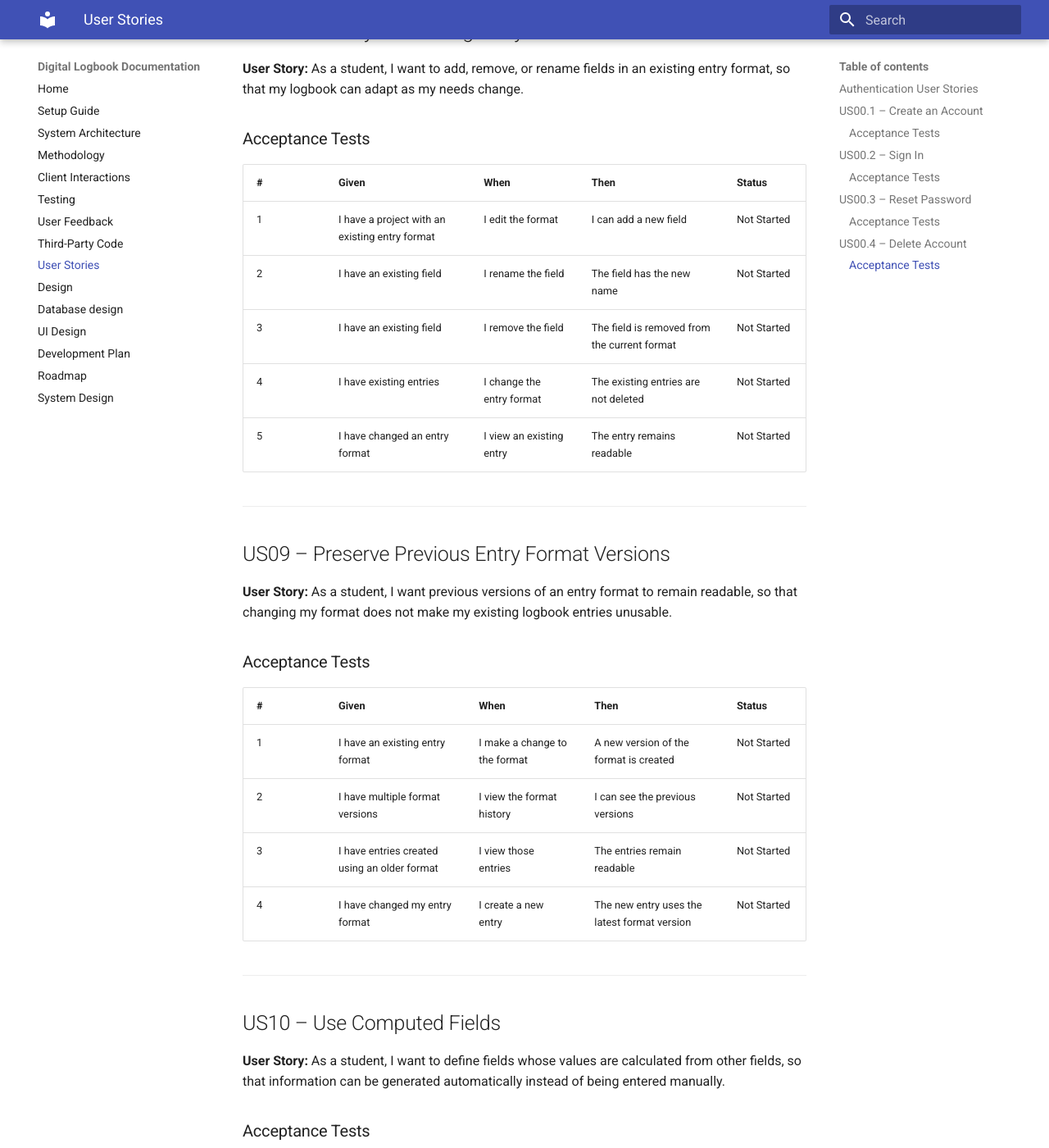
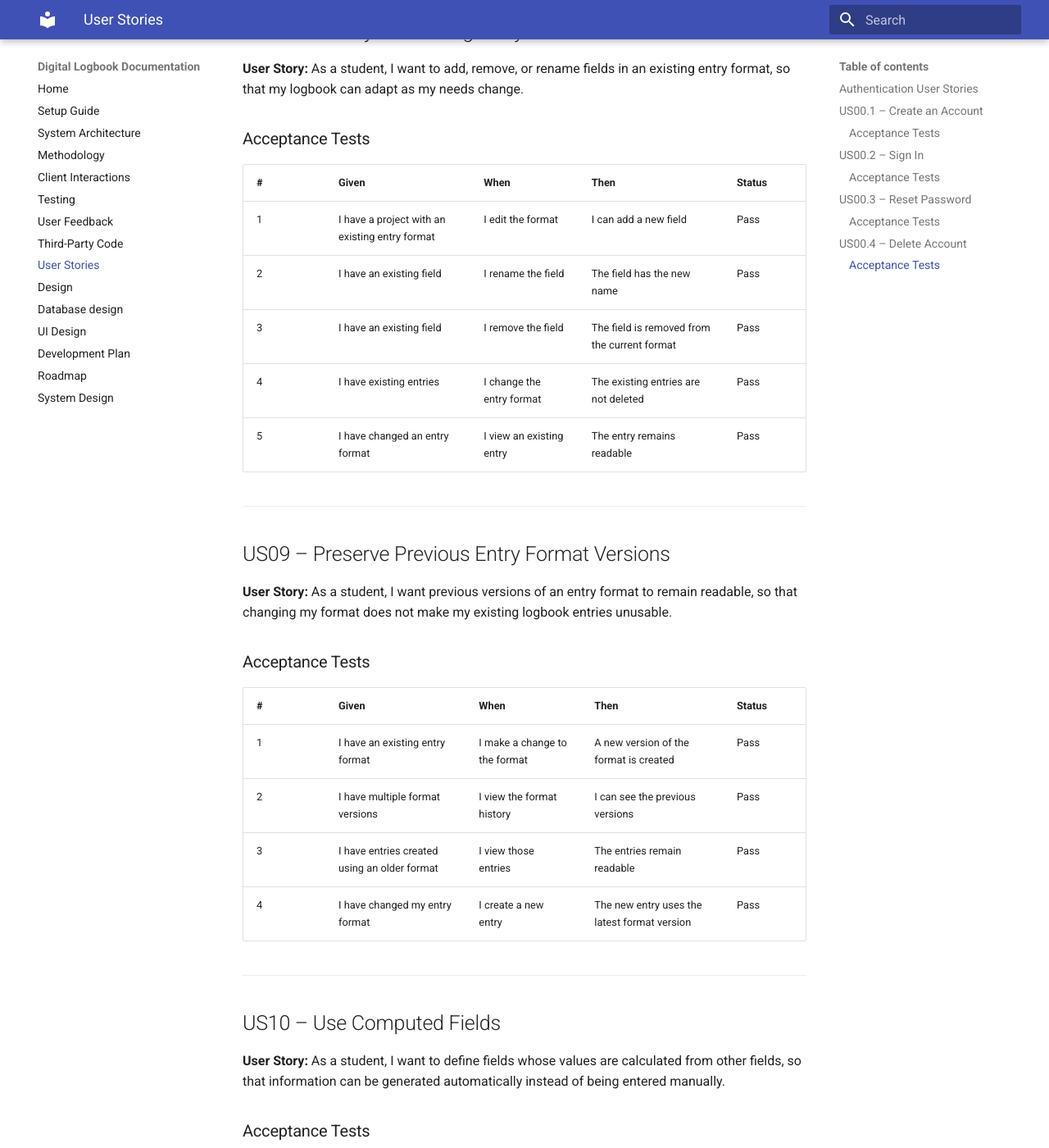
Before and after one commit to DiMpho-20/coms3011a-logbook-digital-logbook, an MkDocs documentation site: the page built from docs/user-stories/user-stories.md, in a window 1280 px wide and 1400 px high, scrolled down 7763 px. Shown: the whole window at 82% size. Built offline with MkDocs 1.6.1 and Material for MkDocs 9.7.7, drawn with Linux system fonts in a browser that asks for light colours; some of the changed text lies outside the part shown.

Commit message:
docs:Update user stories status

```diff
--- a/docs/user-stories/user-stories.md
+++ b/docs/user-stories/user-stories.md
@@ -174,14 +174,14 @@
 
 ### Acceptance Tests
 
-| **#** | **Given**                                  | **When**                        | **Then**                                                 | **Status**  |
-| ----- | ------------------------------------------ | ------------------------------- | -------------------------------------------------------- | ----------- |
-| 1     | I have a project                           | I edit its entry format         | I can select from additional field types                 | Pass        |
-| 2     | I am adding a field                        | I select a tag field type       | The field accepts tag values                             | Pass        |
-| 3     | I am adding a field                        | I select a checklist field type | The field allows checklist items to be recorded          | Pass        |
-| 4     | I am adding a field                        | I select a link field type      | The field allows a link to be recorded                   | Pass        |
-| 5     | I am adding a field                        | I select a reference field type | The field allows a reference to another entry or project | Not Started |
-| 6     | I have created an entry using a rich field | I view the entry                | The rich field values are displayed correctly            | Not Started |
+| **#** | **Given**                                  | **When**                        | **Then**                                                 | **Status** |
+| ----- | ------------------------------------------ | ------------------------------- | -------------------------------------------------------- | ---------- |
+| 1     | I have a project                           | I edit its entry format         | I can select from additional field types                 | Pass       |
+| 2     | I am adding a field                        | I select a tag field type       | The field accepts tag values                             | Pass       |
+| 3     | I am adding a field                        | I select a checklist field type | The field allows checklist items to be recorded          | Pass       |
+| 4     | I am adding a field                        | I select a link field type      | The field allows a link to be recorded                   | Pass       |
+| 5     | I am adding a field                        | I select a reference field type | The field allows a reference to another entry or project | Pass       |
+| 6     | I have created an entry using a rich field | I view the entry                | The rich field values are displayed correctly            | Pass       |
 
 ---
 
@@ -191,13 +191,13 @@
 
 ### Acceptance Tests
 
-| **#** | **Given**                                      | **When**                  | **Then**                                     | **Status**  |
-| ----- | ---------------------------------------------- | ------------------------- | -------------------------------------------- | ----------- |
-| 1     | I have a project with an existing entry format | I edit the format         | I can add a new field                        | Not Started |
-| 2     | I have an existing field                       | I rename the field        | The field has the new name                   | Not Started |
-| 3     | I have an existing field                       | I remove the field        | The field is removed from the current format | Not Started |
-| 4     | I have existing entries                        | I change the entry format | The existing entries are not deleted         | Not Started |
-| 5     | I have changed an entry format                 | I view an existing entry  | The entry remains readable                   | Not Started |
+| **#** | **Given**                                      | **When**                  | **Then**                                     | **Status** |
+| ----- | ---------------------------------------------- | ------------------------- | -------------------------------------------- | ---------- |
+| 1     | I have a project with an existing entry format | I edit the format         | I can add a new field                        | Pass       |
+| 2     | I have an existing field                       | I rename the field        | The field has the new name                   | Pass       |
+| 3     | I have an existing field                       | I remove the field        | The field is removed from the current format | Pass       |
+| 4     | I have existing entries                        | I change the entry format | The existing entries are not deleted         | Pass       |
+| 5     | I have changed an entry format                 | I view an existing entry  | The entry remains readable                   | Pass       |
 
 ---
 
@@ -207,12 +207,12 @@
 
 ### Acceptance Tests
 
-| **#** | **Given**                                    | **When**                      | **Then**                                     | **Status**  |
-| ----- | -------------------------------------------- | ----------------------------- | -------------------------------------------- | ----------- |
-| 1     | I have an existing entry format              | I make a change to the format | A new version of the format is created       | Not Started |
-| 2     | I have multiple format versions              | I view the format history     | I can see the previous versions              | Not Started |
-| 3     | I have entries created using an older format | I view those entries          | The entries remain readable                  | Not Started |
-| 4     | I have changed my entry format               | I create a new entry          | The new entry uses the latest format version | Not Started |
+| **#** | **Given**                                    | **When**                      | **Then**                                     | **Status** |
+| ----- | -------------------------------------------- | ----------------------------- | -------------------------------------------- | ---------- |
+| 1     | I have an existing entry format              | I make a change to the format | A new version of the format is created       | Pass       |
+| 2     | I have multiple format versions              | I view the format history     | I can see the previous versions              | Pass       |
+| 3     | I have entries created using an older format | I view those entries          | The entries remain readable                  | Pass       |
+| 4     | I have changed my entry format               | I create a new entry          | The new entry uses the latest format version | Pass       |
 
 ---
 
@@ -222,12 +222,12 @@
 
 ### Acceptance Tests
 
-| **#** | **Given**                                   | **When**                  | **Then**                                                     | **Status**  |
-| ----- | ------------------------------------------- | ------------------------- | ------------------------------------------------------------ | ----------- |
-| 1     | I am defining an entry format               | I create a computed field | I can specify that the field is calculated from other fields | Not Started |
-| 2     | I have defined a computed field             | I create an entry         | The system calculates the field's value automatically        | Not Started |
-| 3     | A computed field depends on other fields    | I change the input values | The computed value is updated                                | Not Started |
-| 4     | I view an entry containing a computed field | I open the entry          | The calculated value is displayed                            | Not Started |
+| **#** | **Given**                                   | **When**                  | **Then**                                                     | **Status** |
+| ----- | ------------------------------------------- | ------------------------- | ------------------------------------------------------------ | ---------- |
+| 1     | I am defining an entry format               | I create a computed field | I can specify that the field is calculated from other fields | Pass       |
+| 2     | I have defined a computed field             | I create an entry         | The system calculates the field's value automatically        | Pass       |
+| 3     | A computed field depends on other fields    | I change the input values | The computed value is updated                                | Pass       |
+| 4     | I view an entry containing a computed field | I open the entry          | The calculated value is displayed                            | Pass       |
 
 ---
 
@@ -237,13 +237,13 @@
 
 ### Acceptance Tests
 
-| **#** | **Given**                                        | **When**                      | **Then**                                                                             | **Status**  |
-| ----- | ------------------------------------------------ | ----------------------------- | ------------------------------------------------------------------------------------ | ----------- |
-| 1     | I have entries containing a numeric custom field | I request a total             | The system calculates the total value                                                | Not Started |
-| 2     | I have entries containing a custom field         | I group entries by that field | The entries are grouped according to its values                                      | Not Started |
-| 3     | I have entries containing a comparable field     | I compare the values          | The system displays the values in a way that allows comparison                       | Not Started |
-| 4     | I have custom field data over time               | I request a time-based view   | The system displays the values over time                                             | Not Started |
-| 5     | I define a new custom field                      | I analyse the field           | The system can use the field without requiring a predefined field in the application | Not Started |
+| **#** | **Given**                                        | **When**                      | **Then**                                                                             | **Status** |
+| ----- | ------------------------------------------------ | ----------------------------- | ------------------------------------------------------------------------------------ | ---------- |
+| 1     | I have entries containing a numeric custom field | I request a total             | The system calculates the total value                                                | Pass       |
+| 2     | I have entries containing a custom field         | I group entries by that field | The entries are grouped according to its values                                      | Pass       |
+| 3     | I have entries containing a comparable field     | I compare the values          | The system displays the values in a way that allows comparison                       | Pass       |
+| 4     | I have custom field data over time               | I request a time-based view   | The system displays the values over time                                             | Pass       |
+| 5     | I define a new custom field                      | I analyse the field           | The system can use the field without requiring a predefined field in the application | Pass       |
 
 ---
 
@@ -253,12 +253,12 @@
 
 ### Acceptance Tests
 
-| **#** | **Given**               | **When**                     | **Then**                                        | **Status**  |
-| ----- | ----------------------- | ---------------------------- | ----------------------------------------------- | ----------- |
-| 1     | I have logbook entries  | I select the calendar view   | My entries are displayed in a calendar          | Not Started |
-| 2     | I have logbook entries  | I select the board view      | My entries are displayed on a board             | Not Started |
-| 3     | I am viewing the board  | I select a field to group by | The entries are grouped according to that field | Not Started |
-| 4     | I am viewing my entries | I switch between views       | The same underlying entries remain available    | Not Started |
+| **#** | **Given**               | **When**                     | **Then**                                        | **Status** |
+| ----- | ----------------------- | ---------------------------- | ----------------------------------------------- | ---------- |
+| 1     | I have logbook entries  | I select the calendar view   | My entries are displayed in a calendar          | Pass       |
+| 2     | I have logbook entries  | I select the board view      | My entries are displayed on a board             | Pass       |
+| 3     | I am viewing the board  | I select a field to group by | The entries are grouped according to that field | Pass       |
+| 4     | I am viewing my entries | I switch between views       | The same underlying entries remain available    | Pass       |
 
 ---
 
@@ -268,13 +268,13 @@
 
 ### Acceptance Tests
 
-| **#** | **Given**                            | **When**                    | **Then**                                   | **Status**  |
-| ----- | ------------------------------------ | --------------------------- | ------------------------------------------ | ----------- |
-| 1     | I am creating or editing an entry    | I provide a due date        | The due date is stored with the entry      | Not Started |
-| 2     | I have an entry that is not complete | I view my unfinished work   | The entry is shown as unfinished           | Not Started |
-| 3     | I have an unfinished entry           | I mark the work as complete | The entry is no longer shown as unfinished | Not Started |
-| 4     | I have multiple unfinished entries   | I view my unfinished work   | The due dates are displayed                | Not Started |
-| 5     | I have an entry with a due date      | I view the entry            | The due date is clearly displayed          | Not Started |
+| **#** | **Given**                            | **When**                    | **Then**                                   | **Status** |
+| ----- | ------------------------------------ | --------------------------- | ------------------------------------------ | ---------- |
+| 1     | I am creating or editing an entry    | I provide a due date        | The due date is stored with the entry      | Pass       |
+| 2     | I have an entry that is not complete | I view my unfinished work   | The entry is shown as unfinished           | Pass       |
+| 3     | I have an unfinished entry           | I mark the work as complete | The entry is no longer shown as unfinished | Pass       |
+| 4     | I have multiple unfinished entries   | I view my unfinished work   | The due dates are displayed                | Pass       |
+| 5     | I have an entry with a due date      | I view the entry            | The due date is clearly displayed          | Pass       |
 
 ---
 
@@ -284,13 +284,13 @@
 
 ### Acceptance Tests
 
-| **#** | **Given**                                     | **When**                                     | **Then**                                                   | **Status**  |
-| ----- | --------------------------------------------- | -------------------------------------------- | ---------------------------------------------------------- | ----------- |
-| 1     | I have no internet connection                 | I open my logbook                            | I can access the functionality required to create an entry | Not Started |
-| 2     | I am offline                                  | I create an entry                            | The entry is stored locally                                | Not Started |
-| 3     | I have created entries while offline          | My device reconnects to the internet         | The offline entries are synchronised                       | Not Started |
-| 4     | I have offline entries waiting to synchronise | Synchronisation occurs                       | The entries are available in the online logbook            | Not Started |
-| 5     | I create an entry while offline               | The device loses connectivity during capture | The entry is not lost                                      | Not Started |
+| **#** | **Given**                                     | **When**                                     | **Then**                                                   | **Status** |
+| ----- | --------------------------------------------- | -------------------------------------------- | ---------------------------------------------------------- | ---------- |
+| 1     | I have no internet connection                 | I open my logbook                            | I can access the functionality required to create an entry | Pass       |
+| 2     | I am offline                                  | I create an entry                            | The entry is stored locally                                | Pass       |
+| 3     | I have created entries while offline          | My device reconnects to the internet         | The offline entries are synchronised                       | Pass       |
+| 4     | I have offline entries waiting to synchronise | Synchronisation occurs                       | The entries are available in the online logbook            | Pass       |
+| 5     | I create an entry while offline               | The device loses connectivity during capture | The entry is not lost                                      | Pass       |
 
 ---
 
@@ -300,10 +300,10 @@
 
 ### Acceptance Tests
 
-| **#** | **Given**                               | **When**                        | **Then**                                                      | **Status**  |
-| ----- | --------------------------------------- | ------------------------------- | ------------------------------------------------------------- | ----------- |
-| 1     | I have logbook entries                  | I choose to export my data      | The system generates an export file                           | Not Started |
-| 2     | I export my logbook                     | I open the exported file        | The data is stored in a readable format                       | Not Started |
-| 3     | I have previously exported logbook data | I choose to import the data     | The system accepts the exported file                          | Not Started |
-| 4     | I import valid logbook data             | The import completes            | The imported projects and entries are available in my logbook | Not Started |
-| 5     | I attempt to import invalid data        | The system processes the import | The system informs me that the data cannot be imported        | Not Started |
+| **#** | **Given**                               | **When**                        | **Then**                                                      | **Status** |
+| ----- | --------------------------------------- | ------------------------------- | ------------------------------------------------------------- | ---------- |
+| 1     | I have logbook entries                  | I choose to export my data      | The system generates an export file                           | Pass       |
+| 2     | I export my logbook                     | I open the exported file        | The data is stored in a readable format                       | Pass       |
+| 3     | I have previously exported logbook data | I choose to import the data     | The system accepts the exported file                          | Pass       |
+| 4     | I import valid logbook data             | The import completes            | The imported projects and entries are available in my logbook | Pass       |
+| 5     | I attempt to import invalid data        | The system processes the import | The system informs me that the data cannot be imported        | Pass       |
```
